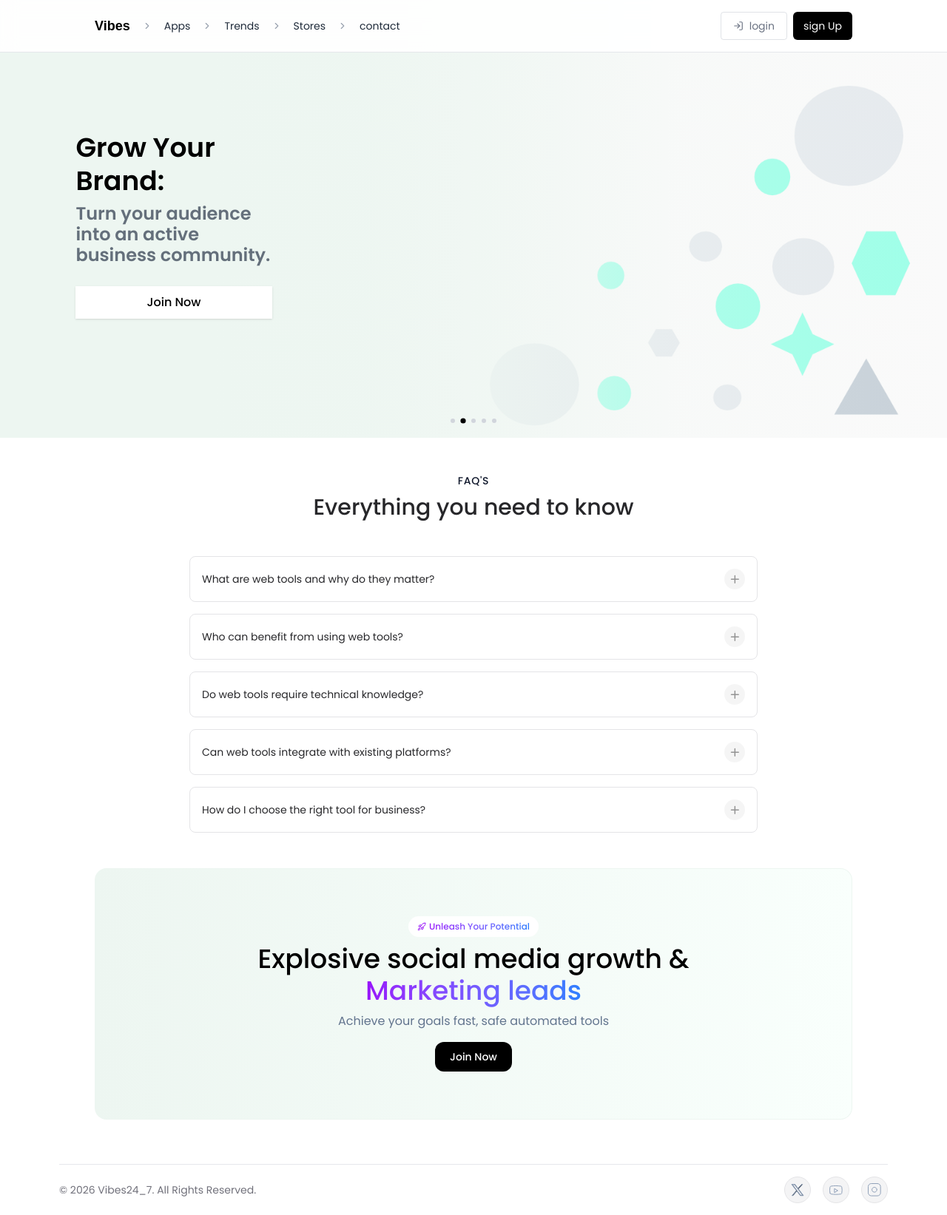
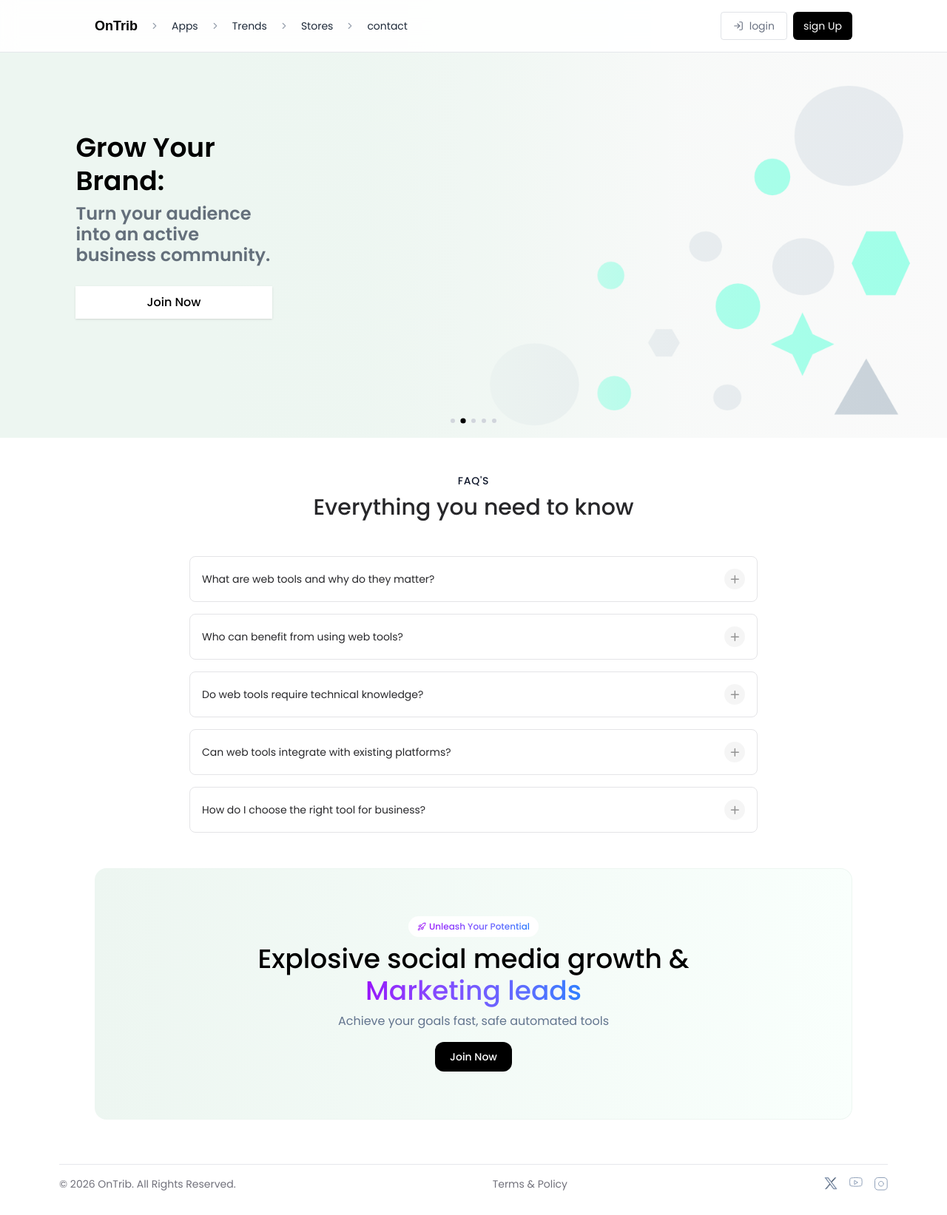
Before and after one commit to wanangwazimbadancing-sudo/vibes-official-community, a React (Vite) app in the folder client/: page / in a window 1280 px wide. Shown: the whole page at 74% size. Built offline with nearby package versions, Linux system fonts and the light colour scheme; a web font is replaced by a local one.

Commit message:
rebranding

```diff
--- a/client/index.html
+++ b/client/index.html
@@ -4,7 +4,7 @@
     <meta charset="UTF-8" />
     <link rel="icon" type="image/svg+xml" href="/favicon.ico" />
     <meta name="viewport" content="width=device-width, initial-scale=1.0" />
-    <title> Vibes   community for content creators</title>
+    <title>OnTrib - community for content creators</title>
   </head>
   <body>
     <div id="root"></div>
--- a/client/src/Components/AlertComponents/PagenotFound.jsx
+++ b/client/src/Components/AlertComponents/PagenotFound.jsx
@@ -4,7 +4,6 @@ const PagenotFound = () => {
   return (
         <div className="h-[100dvh] flex flex-col items-center justify-center text-sm max-md:px-4">
             <h1 className="text-8xl md:text-9xl font-sm text-slate-300">404</h1>
-            <div className="h-1 w-16 rounded bg-black my-5 md:my-7"></div>
             <p className="text-2xl md:text-3xl font-bold text-gray-800">Page Not Found</p>
           <div className="flex items-center gap-4 mt-6">
                 <Link to="/" className="bg-gray-100 hover:bg-gray-300  px-7 py-2.5  rounded-md active:scale-95 transition-all">
--- a/client/src/Components/AuthComponents/Login.jsx
+++ b/client/src/Components/AuthComponents/Login.jsx
@@ -4,7 +4,7 @@ const Login = () => {
 
   return (
 <div className="flex flex-col items-center justify-center min-h-screen">
-<div className="w-full flex fixed top-4 left-4"> <Link to="/" className="logo text-lg " aria-label="Vibes home">Vibes</Link></div>
+<div className="w-full flex fixed top-4 left-4"> <Link to="/" className="logo text-lg " aria-label="OnTrib home">OnTrib</Link></div>
     <legend className="text-2xl font-bold mb-6">Login</legend>
             <form className="bg-white text-gray-500 max-w-[340px] mx-4 p-6 text-left text-sm ">
 
--- a/client/src/Components/AuthComponents/PasswordReset.jsx
+++ b/client/src/Components/AuthComponents/PasswordReset.jsx
@@ -4,7 +4,7 @@ import {Link} from "react-router-dom"
 const PasswordReset = () => {
   return (
 <div className="w-[100vw] h-[100dvh] grid place-items-center">
-<div className="w-full flex fixed top-4 left-4"> <Link to="/" className="logo text-lg " aria-label="Vibes home">Vibes</Link></div>
+<div className="w-full flex fixed top-4 left-4"> <Link to="/" className="logo text-lg " aria-label="OnTrib home">OnTrib</Link></div>
         <div className="bg-white text-gray-500 max-w-96 mx-4 md:p-6 p-4 text-left text-sm ">
             <h2 className="text-2xl font-semibold mb-6 text-center text-gray-800">Password Reset</h2>
             <label htmlFor="email">Email</label>
--- a/client/src/Components/AuthComponents/SignUp.jsx
+++ b/client/src/Components/AuthComponents/SignUp.jsx
@@ -4,7 +4,7 @@ const SignUp = () => {
 
   return (
 <div className="flex flex-col items-center justify-center min-h-screen">
-<div className="w-full flex fixed top-4 left-4"> <Link to="/" className="logo text-lg " aria-label="Vibes home">Vibes</Link></div>
+<div className="w-full flex fixed top-4 left-4"> <Link to="/" className="logo text-lg " aria-label="OnTrib home">OnTrib</Link></div>
     <legend className="text-2xl font-bold mb-6">Join Now</legend>
             <form className="bg-white text-gray-500 max-w-[340px] mx-4 p-6 text-left text-sm ">
 
--- a/client/src/Components/AuthComponents/Verification.jsx
+++ b/client/src/Components/AuthComponents/Verification.jsx
@@ -50,7 +50,7 @@ const Verification = () => {
 
 <>
       <div className="w-full flex fixed top-4 left-4">
-        <Link to="/" className="logo text-lg" aria-label="Vibes home">Vibes</Link>
+        <Link to="/" className="logo text-lg" aria-label="OnTrib home">OnTrib</Link>
       </div>
 
 
--- a/client/src/Components/Footer.jsx
+++ b/client/src/Components/Footer.jsx
@@ -6,15 +6,16 @@ const Footer = () => {
 
             <footer className=" pt-15 px-4 sm:px-6 md:px-8 lg:px-20">
                     <div className="flex flex-col md:flex-row justify-between items-center gap-4 py-4 border-t border-gray-200 pb-4">
-                        <p className="text-sm text-zinc-500">&copy; {new Date().getFullYear()} Vibes24_7. All Rights Reserved.</p>
+                        <p className="text-sm text-zinc-500">&copy; {new Date().getFullYear()} OnTrib. All Rights Reserved.</p>
+                        <a href="termspolicy" target="_blank" className="text-sm text-zinc-500 cursor-pointer">Terms & Policy</a>
                                                     <div className="flex gap-4">
-                                <a href="www.twitter.com" target="_blank" className="size-9 rounded-full bg-zinc-100 border border-zinc-200 flex items-center justify-center hover:bg-zinc-50 transition-colors">
+                                <a href="https://www.twitter.com" target="_blank" rel="noopener noreferrer" >
                                     <svg width="18" height="17" viewBox="0 0 18 17" fill="none" xmlns="http://www.w3.org/2000/svg"><path d="m5.44.5 3.777 4.994.37.49.405-.463L14.385.5h1.428l-5.296 6.054-.269.306.246.325 6.479 8.565h-4.296l-4.195-5.484-.37-.486-.403.46-4.822 5.51h-1.43l5.716-6.533.27-.308-.25-.325L1.012.5zM2.822 1.867l9.972 13.036.15.197h2.78l-.607-.801-9.86-13.037-.15-.199h-2.9z" fill="#000" stroke="#90a1b9" /></svg>
                                 </a>
-                                <a href="www.youtube.com" target="_blank" className="size-9 rounded-full bg-zinc-100 border border-zinc-200 flex items-center justify-center hover:bg-zinc-50 transition-colors">
+                                <a href="https://www.youtube.com" target="_blank" rel="noopener noreferrer" >
                                     <svg width="18" height="13" viewBox="0 0 18 13" fill="none" xmlns="http://www.w3.org/2000/svg"><path d="M.937 10.486a19.8 19.8 0 0 1 0-8.276 1.65 1.65 0 0 1 1.166-1.158c4.47-.736 9.03-.736 13.5 0A1.67 1.67 0 0 1 16.77 2.21a19.8 19.8 0 0 1 0 8.276 1.65 1.65 0 0 1-1.167 1.159c-4.47.735-9.03.735-13.5 0a1.67 1.67 0 0 1-1.166-1.159" stroke="#90a1b9" strokeLinecap="round" strokeLinejoin="round" /><path d="m7.187 9.466 4.166-2.483L7.187 4.5z" stroke="#90a1b9" strokeLinecap="round" strokeLinejoin="round" /></svg>
                                 </a>
-                                <a href="www.instagram.com" target="_blank" className="size-9 rounded-full bg-zinc-100 border border-zinc-200 flex items-center justify-center hover:bg-zinc-50 transition-colors">
+                                <a href="https://www.instagram.com" target="_blank" rel="noopener noreferrer" >
                                     <svg width="18" height="18" viewBox="0 0 18 18" fill="none" xmlns="http://www.w3.org/2000/svg"><path d="M13 .5H4.667C2.365.5.5 2.353.5 4.638v8.276c0 2.285 1.865 4.138 4.167 4.138H13c2.301 0 4.167-1.853 4.167-4.138V4.638C17.167 2.353 15.3.5 13 .5" stroke="#90a1b9" strokeLinecap="round" strokeLinejoin="round" /><path d="M12.167 8.325a3.3 3.3 0 0 1-.339 2.01 3.32 3.32 0 0 1-1.46 1.432 3.35 3.35 0 0 1-3.856-.616 3.29 3.29 0 0 1-.62-3.83c.315-.62.82-1.128 1.442-1.449a3.35 3.35 0 0 1 3.893.598c.505.502.835 1.152.94 1.855" stroke="#90a1b9" strokeLinecap="round" strokeLinejoin="round" /></svg>
                                 </a>
                             </div>
--- a/client/src/Components/Herosection.jsx
+++ b/client/src/Components/Herosection.jsx
@@ -32,7 +32,7 @@ const Herosection = () => {
                 <article
                     className="relative flex h-[300px] items-center overflow-hidden  sm:h-[420px] lg:h-full lg:min-h-0"
                     aria-roledescription="carousel"
-                    aria-label="Vibes Empire features"
+                    aria-label="OnTrib features"
                 >
                     {heroSlides.map(({background, title, description}, index) => (
                         <div
--- a/client/src/Components/NavBar.jsx
+++ b/client/src/Components/NavBar.jsx
@@ -17,7 +17,7 @@ const NavBar = () => {
       <div className="mx-auto flex w-full max-w-7xl items-center justify-between">
 
 
-<Link to="/" className="logo flex md:hidden text-black text-lg" aria-label="Vibes home">Vibes</Link>
+<Link to="/" className="logo flex md:hidden text-black text-lg" aria-label="OnTrib home">OnTrib</Link>
 
 
 
@@ -25,7 +25,7 @@ const NavBar = () => {
 
 
 <div className="md:flex hidden items-center space-x-4 text-sm text-gray-500  ">
-<Link to="/" className="logo hidden md:flex text-black text-lg" aria-label="Vibes home">Vibes</Link>
+<Link to="/" className="logo hidden md:flex text-black text-lg" aria-label="OnTrib home">OnTrib</Link>
            <ChevronRight size={14} className="text-gray-400" />
             <a href="#Apps" className="text-gray-800">Apps</a>
 
--- a/client/src/assets/HeroSectionDummyData.js
+++ b/client/src/assets/HeroSectionDummyData.js
@@ -1,6 +1,6 @@
 export const heroSlides = [
     {
-        title: "Vibes Empire:",
+        title: "OnTrib:",
         description: "The social market playground for unlimited leads.",
         background: "#f4f8fb",
     },
--- a/package.json
+++ b/package.json
@@ -1,5 +1,5 @@
 {
-  "name": "vibes",
+  "name": "ontrib",
   "version": "1.0.0",
   "description": "",
   "main": "index.js",
```
